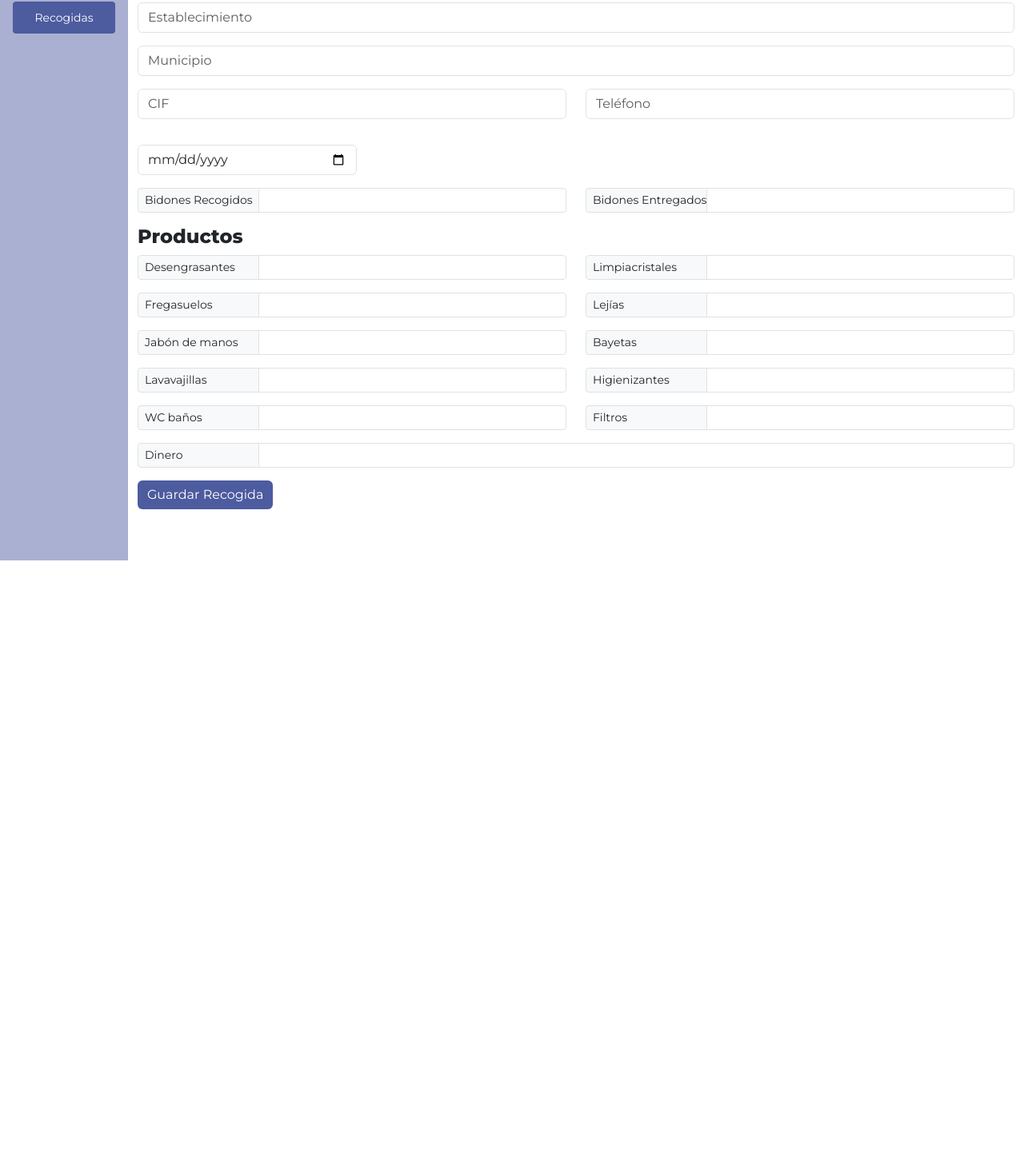
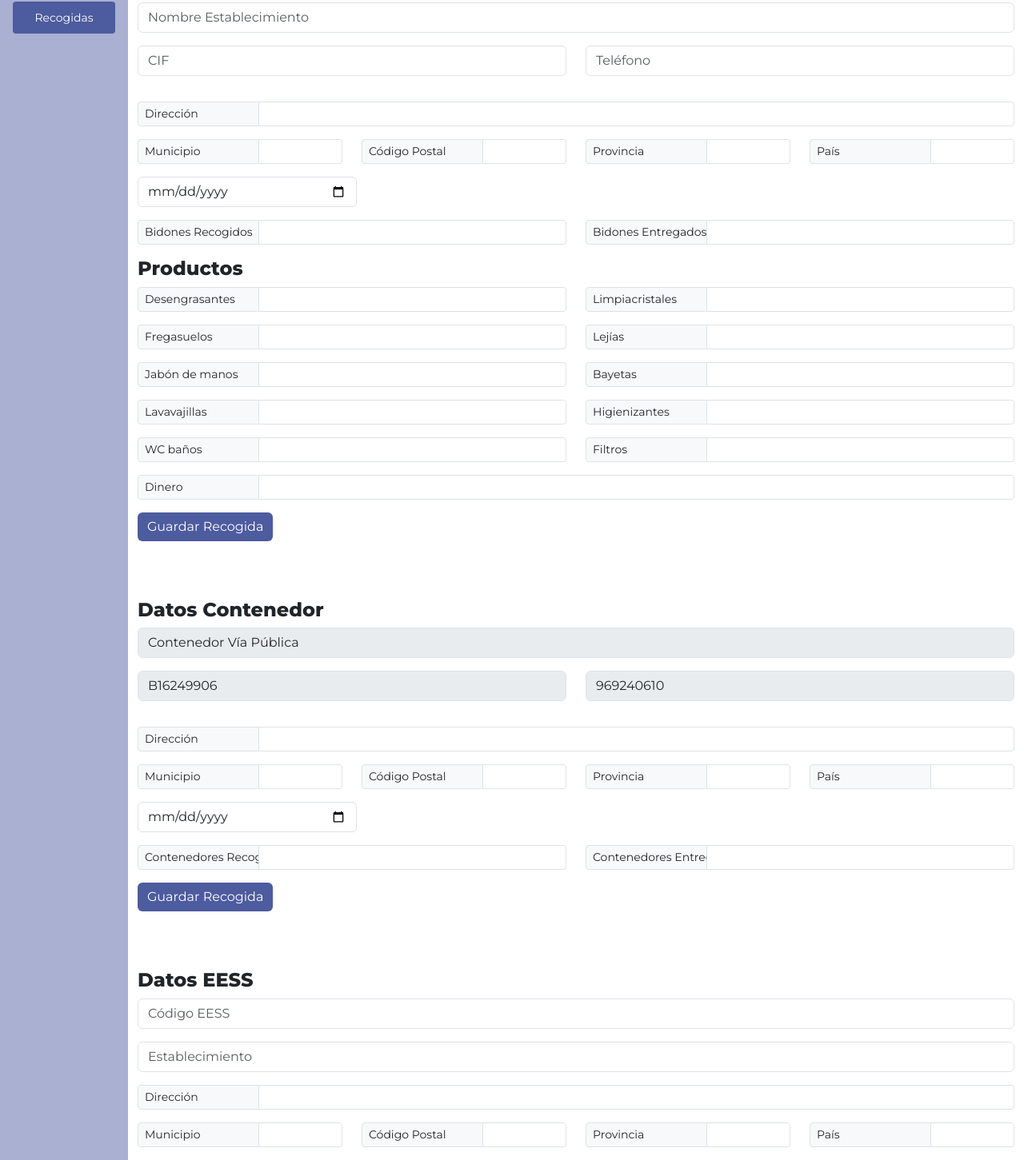
Before and after one commit to AsierMartinez2000/Proyecto_Sercampo_BaseDatos, an Angular app in the folder frontend/: page /recogidas in a window 1280 px wide. Shown: the part 216-1667 px from the top of the page at 80% size. Before the commit the page ends 917 px from the top, so only its background shows below. Built offline with nearby package versions, Linux system fonts and the light colour scheme.

Commit message:
nuevos formularios de recogida

```diff
--- a/frontend/src/app/components/recogidas.component/recogidas.component.html
+++ b/frontend/src/app/components/recogidas.component/recogidas.component.html
@@ -7,15 +7,12 @@
   <button class="btn btn-outline-secondary sm">RECOGIDA EESS</button>
 </div>
 
-<form class="horeca">
+<!-- FORMULARIO RECOGIDA HORECA -->
+<form class="horeca" id="horeca">
   <h4>Datos Cliente</h4>
   <div class="mb-3">
-    <input type="text" class="form-control" name="Establecimiento" placeholder="Establecimiento" />
+    <input type="text" class="form-control" name="nombre" placeholder="Nombre Establecimiento" />
   </div>
-  <div class="mb-3">
-    <input type="text" class="form-control" name="municipio" placeholder="Municipio" />
-  </div>
-
   <div class="row mt-3 mb-3">
     <div class="col mb-3">
       <input type="text" class="form-control" name="cif" placeholder="CIF" />
@@ -24,6 +21,54 @@
       <input type="text" class="form-control" name="telefono" placeholder="Teléfono" />
     </div>
   </div>
+     <div class="row">
+    <div class="col input-group input-group-sm mb-3">
+      <span class="input-group-text">Dirección</span>
+      <input
+        type="text"
+        class="form-control"
+        name="direccion"
+        required
+      />
+    </div>
+  </div>
+  <div class="row">
+    <div class="col input-group input-group-sm mb-3">
+      <span class="input-group-text">Municipio</span>
+      <input
+      type="text"
+      class="form-control"
+      name="municipio"
+      required
+      />
+    </div>
+
+    <div class="col input-group input-group-sm mb-3">
+      <span class="input-group-text">Código Postal</span>
+      <input
+        type="text"
+        class="form-control"
+        name="cod_postal"
+        required
+      />
+    </div>
+
+    <div class="col input-group input-group-sm mb-3">
+      <span class="input-group-text">Provincia</span>
+      <input
+        type="text"
+        class="form-control"
+        name="provincia"
+        required
+      />
+    </div>
+    <div class="col input-group input-group-sm mb-3">
+      <span class="input-group-text">País</span>
+      <input type="text" class="form-control" name="pais" required />
+    </div>
+  </div>
+
+
   <div class="mb-3 w-25">
     <input type="date" class="form-control" name="fecha" placeholder="Fecha"/>
   </div>
@@ -170,6 +215,183 @@
   <button type="submit" class="btn btn-sercampo">Guardar Recogida</button>
 </form>
 
+<br><br><br>
 <!-- SE QUEDA PENDIENTE DE PREGUNTAR A ELENA QUÉ NECESITA Y LOS CÓDIGOS DE LAS EESS -->
-<form class="contenedor"></form>
-<form class="eess"></form>
+<!-- FORMULARIO RECOGIDA CONTENEDOR -->
+<form class="contenedor" id="contenedor">
+  <h4>Datos Contenedor</h4>
+  <div class="mb-3">
+    <input type="text" class="form-control" name="nombre" value="Contenedor Vía Pública" disabled />
+  </div>
+  <div class="row mt-3 mb-3">
+    <div class="col mb-3">
+      <input type="text" class="form-control" name="cif" value="B16249906" disabled />
+    </div>
+    <div class="col mb-3">
+      <input type="text" class="form-control" name="telefono" value="969240610" disabled  />
+    </div>
+  </div>
+
+  <div class="row">
+    <div class="col input-group input-group-sm mb-3">
+      <span class="input-group-text">Dirección</span>
+      <input
+        type="text"
+        class="form-control"
+        name="direccion"
+        required
+      />
+    </div>
+  </div>
+  <div class="row">
+    <div class="col input-group input-group-sm mb-3">
+      <span class="input-group-text">Municipio</span>
+      <input
+      type="text"
+      class="form-control"
+      name="municipio"
+      required
+      />
+    </div>
+
+    <div class="col input-group input-group-sm mb-3">
+      <span class="input-group-text">Código Postal</span>
+      <input
+        type="text"
+        class="form-control"
+        name="cod_postal"
+        required
+      />
+    </div>
+
+    <div class="col input-group input-group-sm mb-3">
+      <span class="input-group-text">Provincia</span>
+      <input
+        type="text"
+        class="form-control"
+        name="provincia"
+        required
+      />
+    </div>
+    <div class="col input-group input-group-sm mb-3">
+      <span class="input-group-text">País</span>
+      <input type="text" class="form-control" name="pais" required />
+    </div>
+  </div>
+
+
+  <div class="mb-3 w-25">
+    <!-- esto lo miramos mas adelante, molaria que se viese el calendario -->
+    <input type="date" class="form-control" name="fecha" placeholder="Fecha"/>
+  </div>
+
+  <div class="row">
+    <div class="col input-group input-group-sm mb-3">
+      <span class="input-group-text">Contenedores Recogidos</span>
+      <input
+        type="number"
+        class="form-control"
+        aria-label="Sizing example input"
+        aria-describedby="inputGroup-sizing-sm"
+      />
+    </div>
+    <div class="col input-group input-group-sm mb-3">
+      <span class="input-group-text">Contenedores Entregados</span>
+      <input
+        type="number"
+        class="form-control"
+        aria-label="Sizing example input"
+        aria-describedby="inputGroup-sizing-sm"
+      />
+    </div>
+  </div>
+
+  <button type="submit" class="btn btn-sercampo">Guardar Recogida</button>
+</form>
+<br><br><br>
+<!-- FORMULARIO RECOGIDA EESS -->
+<form class="eess" id="eess">
+  <h4>Datos EESS</h4>
+  <div class="mb-3">
+    <input type="text" class="form-control" name="codigo_eess"  placeholder="Código EESS" />
+  </div>
+  <div class="mb-3">
+    <input type="text" class="form-control" name="nombre"  placeholder="Establecimiento" />
+  </div>
+
+  <div class="row">
+    <div class="col input-group input-group-sm mb-3">
+      <span class="input-group-text">Dirección</span>
+      <input
+        type="text"
+        class="form-control"
+        name="direccion"
+        required
+      />
+    </div>
+  </div>
+  <div class="row">
+    <div class="col input-group input-group-sm mb-3">
+      <span class="input-group-text">Municipio</span>
+      <input
+      type="text"
+      class="form-control"
+      name="municipio"
+      required
+      />
+    </div>
+
+    <div class="col input-group input-group-sm mb-3">
+      <span class="input-group-text">Código Postal</span>
+      <input
+        type="text"
+        class="form-control"
+        name="cod_postal"
+        required
+      />
+    </div>
+
+    <div class="col input-group input-group-sm mb-3">
+      <span class="input-group-text">Provincia</span>
+      <input
+        type="text"
+        class="form-control"
+        name="provincia"
+        required
+      />
+    </div>
+    <div class="col input-group input-group-sm mb-3">
+      <span class="input-group-text">País</span>
+      <input type="text" class="form-control" name="pais" required />
+    </div>
+  </div>
+
+  <div class="mb-3 w-25">
+    <input type="date" class="form-control" name="fecha" placeholder="Fecha"/>
+  </div>
+
+  <div class="row">
+    <div class="col input-group input-group-sm mb-3">
+      <span class="input-group-text">Bidones Recogidos</span>
+      <input
+        type="number"
+        class="form-control"
+        aria-label="Sizing example input"
+        aria-describedby="inputGroup-sizing-sm"
+      />
+    </div>
+    <div class="col input-group input-group-sm mb-3">
+      <span class="input-group-text">Bidones Entregados</span>
+      <input
+        type="number"
+        class="form-control"
+        aria-label="Sizing example input"
+        aria-describedby="inputGroup-sizing-sm"
+      />
+    </div>
+  </div>
+
+  <button type="submit" class="btn btn-sercampo">Guardar Recogida</button>
+
+</form>
+<br><br><br>
```
